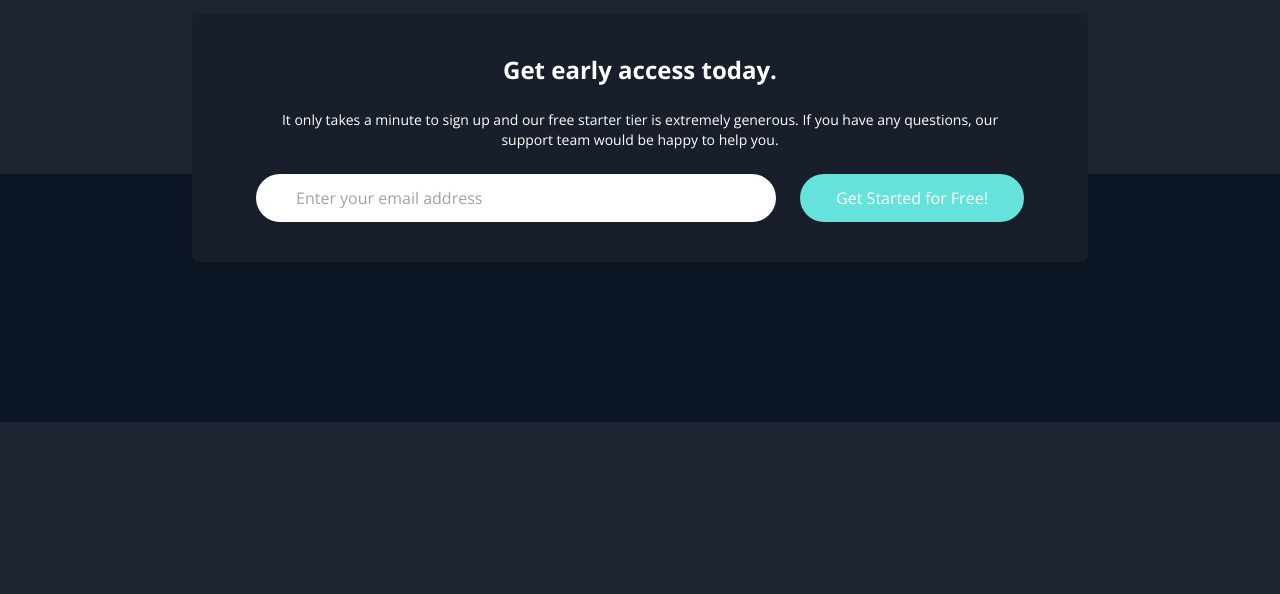
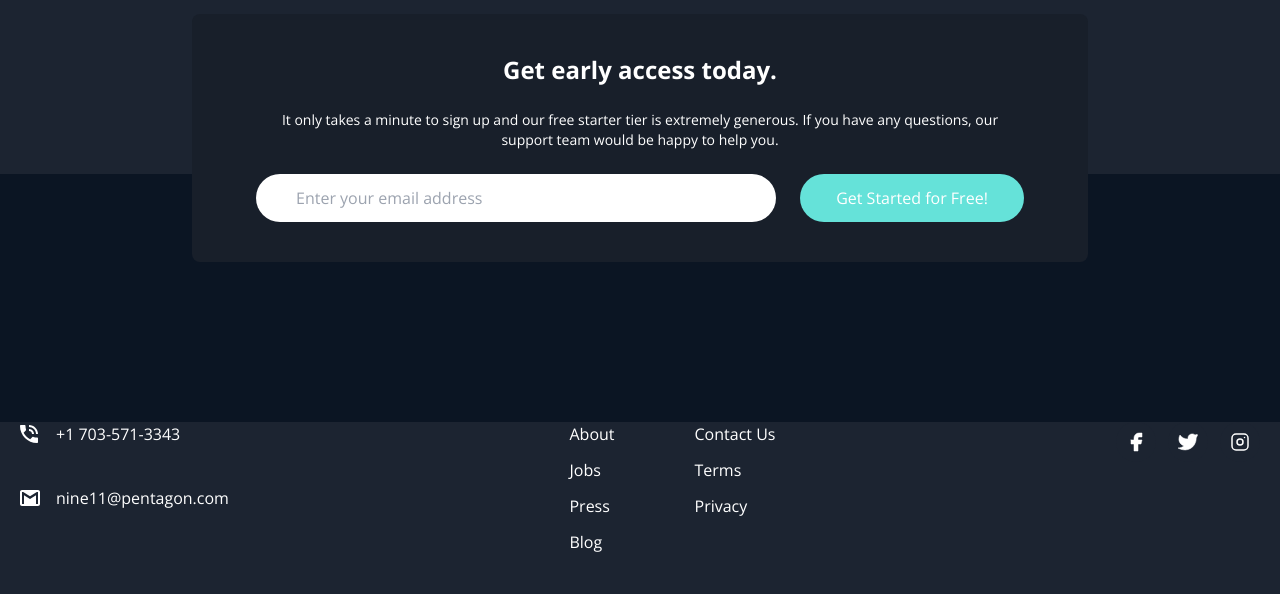
Before and after one commit to codecamp-prem/tailwind-websites, a website: page FlyoColorPicker/index.html in a window 1280 px wide. Shown: the part 3282-3876 px from the top of the page. Before the commit the page ends 3704 px from the top, so only its background shows below. Drawn offline with nearby package versions, Linux system fonts and the light colour scheme.

Commit message:
footer section;

```diff
--- a/FlyoColorPicker/index.html
+++ b/FlyoColorPicker/index.html
@@ -310,5 +310,76 @@
         </div>
       </div>
     </section>
+    <!--footer section-->
+    <footer class="bg-darkBlue">
+      <div class="container mx-auto px-5 pb-10">
+        <!--All items-->
+        <div
+          class="flex flex-col justify-between space-y-24 md:flex-row md:space-y-0"
+        >
+          <!--email/phone-->
+          <div class="mt-10 space-y-10">
+            <div class="flex items-center space-x-3 md:-mt-10">
+              <div class="w-6">
+                <img src="images/icon-phone.svg" alt="phone" class="scale-10" />
+              </div>
+              <div>+1 703-571-3343</div>
+            </div>
+            <div class="flex items-center space-x-3 md:-mt-10">
+              <div class="w-6">
+                <img src="images/icon-email.svg" alt="email" class="scale-10" />
+              </div>
+              <div>nine11@pentagon.com</div>
+            </div>
+          </div>
+          <!--Menus-->
+          <div
+            class="flex flex-col space-y-10 text-xl md:text-base md:space-x-20 md:space-y-0 md:flex-row"
+          >
+            <div class="flex flex-col space-y-3">
+              <a href="#">About</a>
+              <a href="#">Jobs</a>
+              <a href="#">Press</a>
+              <a href="#">Blog</a>
+            </div>
+            <div class="flex flex-col space-y-3">
+              <a href="#">Contact Us</a>
+              <a href="#">Terms</a>
+              <a href="#">Privacy</a>
+            </div>
+          </div>
+          <!--socials-->
+          <div class="flex justify-center pb-10 space-x-3">
+            <div>
+              <a href="#">
+                <img
+                  src="images/facebook.svg"
+                  alt="facebook"
+                  class="p-2 bg-darkBlue rounded-full ficon"
+                />
+              </a>
+            </div>
+            <div>
+              <a href="#">
+                <img
+                  src="images/twitter.svg"
+                  alt="twitter"
+                  class="p-2 bg-darkBlue rounded-full ficon"
+                />
+              </a>
+            </div>
+            <div>
+              <a href="#">
+                <img
+                  src="images/instagram.svg"
+                  alt="instagram"
+                  class="p-2 bg-darkBlue rounded-full ficon"
+                />
+              </a>
+            </div>
+          </div>
+        </div>
+      </div>
+    </footer>
   </body>
 </html>
--- a/FlyoColorPicker/input.css
+++ b/FlyoColorPicker/input.css
@@ -1,3 +1,8 @@
 @tailwind base;
 @tailwind components;
 @tailwind utilities;
+
+.ficon:hover {
+  filter: invert(53%) sepia(68%) saturate(434%) hue-rotate(120deg)
+    brightness(101%) contrast(94%);
+}
```
Also changed, not shown: FlyoColorPicker/css/style.css.
